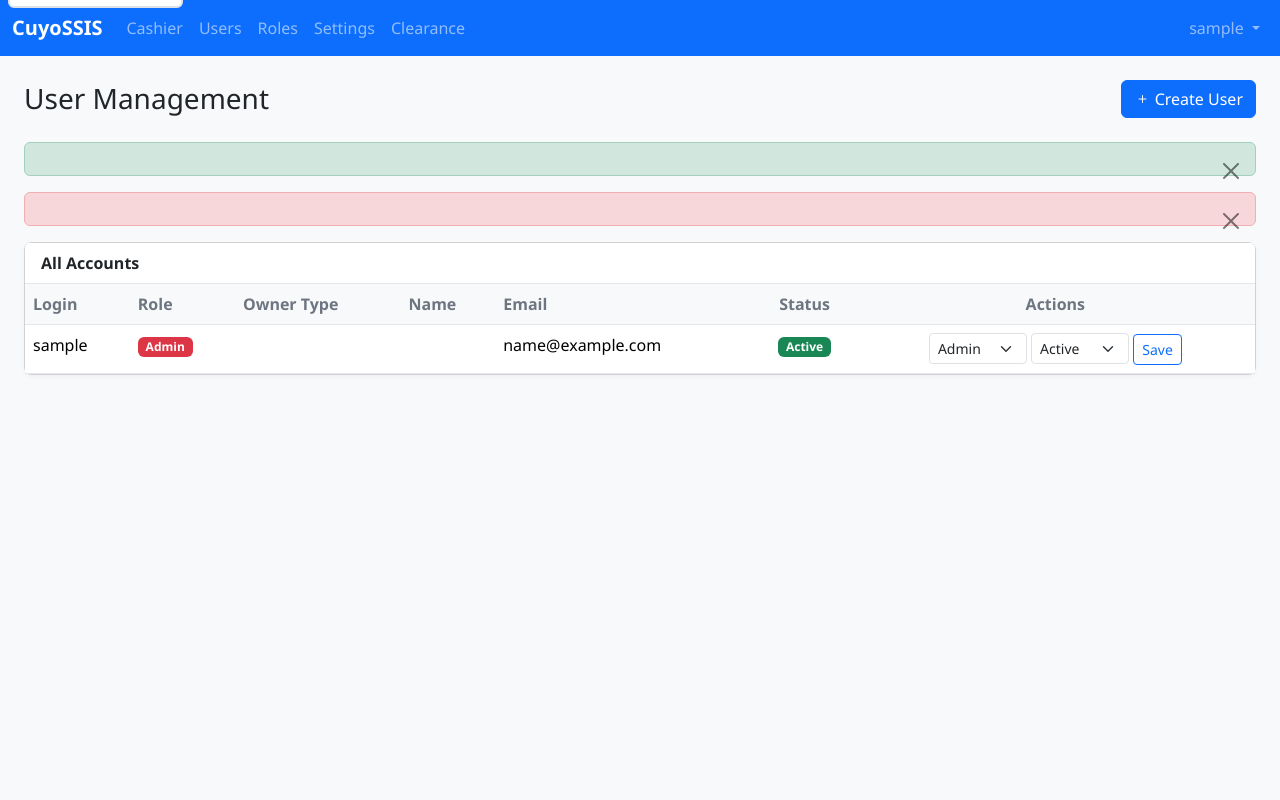
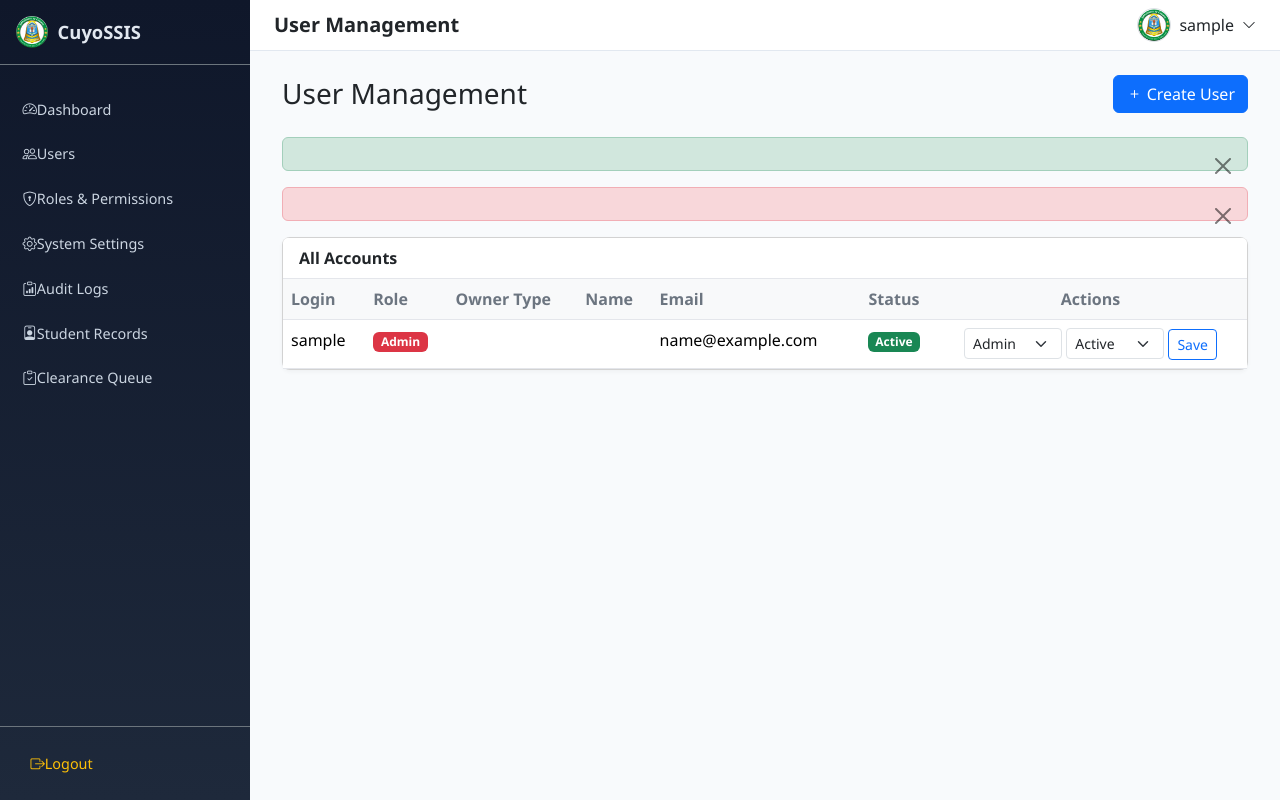
Before and after one commit to kurtlvc/SSIS-PHP, a PHP site: page /ssis/admin/users in a window 1280 px wide. Run offline with PHP 8.4, Linux system fonts and the light colour scheme; the visitor is signed in with stand-in values (Sample User, id 1); data that the repository does not hold is empty; some libraries are stand-ins or nearby versions.

Commit message:
feat(ui): modernize authenticated dashboard layout with sidebar navigation
Replace the top-navbar-only app layout with a modern sidebar + header shell:
role-aware sidebar nav (Dashboard/Students/Enrollments/Grade Encoding/
Document Queue/Payments/Daily Report/Clearance/Users/Roles/Settings/
Audit Logs), user dropdown, skip-link anchor, and rounded stat cards.
Module pages render inside a properly offset main column; mobile collapses
the sidebar. No route or controller changes.

```diff
--- a/app/Views/layouts/app.php
+++ b/app/Views/layouts/app.php
@@ -6,65 +6,162 @@
     <meta name="description" content="CuyoTech University Student Services Information System">
     <meta name="theme-color" content="#1e4f3f">
     <link rel="icon" type="image/webp" href="/ssis/assets/cuyotech-logo-900x900.webp">
-    <title><?= htmlspecialchars($pageTitle ?? $config['system_title'] ?? 'CuyoSSIS') ?></title>
+    <title><?= htmlspecialchars($pageTitle ?? ($config['system_title'] ?? 'CuyoSSIS')) ?></title>
     <link href="https://cdn.jsdelivr.net/npm/bootstrap@6.0.0-alpha.1/dist/css/bootstrap.min.css" rel="stylesheet" integrity="sha384-B/GM4XqrwHnWXNOWMbloTmrYXZg10cakYGmpfsR/bbzQ6JAJI4ihuyADKLnBgrCe" crossorigin="anonymous">
     <link href="https://cdn.jsdelivr.net/npm/bootstrap-icons@1.11.0/font/bootstrap-icons.css" rel="stylesheet">
     <link href="/ssis/assets/css/style.css" rel="stylesheet">
+    <style>
+        :root {
+            --cuyo-teal: #0d9488;
+            --cuyo-teal-dark: #0f766e;
+            --cuyo-navy: #0f172a;
+            --cuyo-navy-light: #1e293b;
+            --cuyo-gray: #f8fafc;
+            --cuyo-border: #e2e8f0;
+        }
+        * { box-sizing: border-box; }
+        .app-shell { min-height: 100vh; }
+        .sidebar {
+            position: fixed;
+            top: 0;
+            left: 0;
+            width: 250px;
+            min-height: 100vh;
+            background: linear-gradient(180deg, var(--cuyo-navy) 0%, var(--cuyo-navy-light) 100%);
+            color: #e2e8f0;
+            z-index: 1020;
+            display: flex;
+            flex-direction: column;
+        }
+        .sidebar .brand-link {
+            display: flex;
+            align-items: center;
+            gap: .6rem;
+            color: var(--cuyo-teal-light);
+            font-weight: 700;
+            font-size: 1.15rem;
+            text-decoration: none;
+        }
+        .sidebar .brand-link img { width: 32px; height: 32px; }
+        .sidebar-nav { flex: 1; overflow-y: auto; }
+        .sidebar .nav-link {
+            color: #cbd5e1;
+            border-radius: .45rem;
+            padding: .6rem .9rem;
+            font-size: .9rem;
+            gap: .6rem;
+            transition: all .15s;
+        }
+        .sidebar .nav-link:hover,
+        .sidebar .nav-link.active {
+            background: rgba(255 255 255 / .1);
+            color: #fff;
+        }
+        .sidebar .nav-link.active { color: var(--cuyo-teal-light); }
+        .main-wrap { margin-left: 250px; }
+        .header {
+            position: sticky;
+            top: 0;
+            z-index: 1010;
+            background: #fff;
+            border-bottom: 1px solid var(--cuyo-border);
+        }
+        .main-content { padding: 1.5rem 2rem; }
+        .user-avatar { width: 34px; height: 34px; object-fit: cover; }
+        @media (max-width: 768px) {
+            .main-wrap { margin-left: 0; }
+            .sidebar { position: relative; width: 100%; min-height: auto; }
+        }
+        .stat-card {
+            border-radius: 1rem;
+            border: 1px solid var(--cuyo-border);
+            transition: transform .1s, box-shadow .15s;
+        }
+        .stat-card:hover { transform: translateY(-2px); box-shadow: 0 8px 20px rgba(15,23,42,.08); }
+    </style>
 </head>
-<body class="bg-light">
+<body class="bg-cuyo-gray">
 <a href="#main-content" class="skip-link position-absolute top-0 start-0 p-2 m-2 z-3 bg-white border border-2 rounded">Skip to main content</a>
+
 <?php if (isset($_SESSION['account_id'])): ?>
-<nav class="navbar navbar-expand-lg navbar-dark bg-primary mb-4" role="navigation" aria-label="Main navigation">
-    <div class="container-fluid">
-        <a class="navbar-brand" href="<?= $config['site_url'] ?>/<?= $module === 'student' ? 'student/dashboard' : ($module === 'registrar' ? 'registrar/enrollments' : ($module === 'cashier' ? 'cashier/dashboard' : ($module === 'department' ? 'department/clearance' : 'admin/users'))) ?>">CuyoSSIS</a>
-        <button class="navbar-toggler" type="button" data-bs-toggle="collapse" data-bs-target="#navbarNav"
-                aria-controls="navbarNav" aria-expanded="false" aria-label="Toggle navigation">
-            <span class="navbar-toggler-icon"></span>
-        </button>
-        <div class="collapse navbar-collapse" id="navbarNav">
-            <ul class="navbar-nav me-auto">
-                <?php if ($_SESSION['account_role'] === 'student'): ?>
-                    <li class="nav-item"><a class="nav-link" href="/ssis/student/dashboard">Dashboard</a></li>
-                    <li class="nav-item"><a class="nav-link" href="/ssis/student/grades">Grades</a></li>
-                    <li class="nav-item"><a class="nav-link" href="/ssis/student/schedule">Schedule</a></li>
-                    <li class="nav-item"><a class="nav-link" href="/ssis/student/documents/request">Documents</a></li>
-                <?php elseif (in_array($_SESSION['account_role'], ['faculty', 'chair', 'dean'])): ?>
-                    <li class="nav-item"><a class="nav-link" href="/ssis/registrar/enrollments">Enrollments</a></li>
-                    <li class="nav-item"><a class="nav-link" href="/ssis/registrar/grades/encode">Grade Encoding</a></li>
-                    <li class="nav-item"><a class="nav-link" href="/ssis/registrar/documents/queue">Document Queue</a></li>
-                <?php elseif (in_array($_SESSION['account_role'], ['cashier', 'admin'])): ?>
-                    <li class="nav-item"><a class="nav-link" href="/ssis/cashier/dashboard">Cashier</a></li>
+<div class="app-shell d-flex">
+
+    <!-- Sidebar -->
+    <aside class="sidebar d-flex flex-column" role="navigation" aria-label="Sidebar navigation">
+        <div class="sidebar-header p-3 border-bottom border-secondary">
+            <?php
+            $role = $_SESSION['account_role'] ?? 'student';
+            $home = '/ssis/' . ($role === 'student' ? 'student/dashboard' : ($role === 'admin' ? 'admin/dashboard' : ($role === 'cashier' ? 'cashier/dashboard' : ($role === 'dean' || $role === 'chair' ? 'registrar/dashboard' : 'department/dashboard'))));
+            ?>
+            <a class="brand-link" href="<?= $home ?>">
+                <img src="/ssis/assets/cuyotech-logo-900x900.webp" alt="CuyoSSIS">
+                <span>CuyoSSIS</span>
+            </a>
+        </div>
+
+        <nav class="sidebar-nav nav nav-pills flex-column mx-2 my-4 gap-1">
+            <?php if ($role === 'student'): ?>
+                <a class="nav-link" href="/ssis/student/dashboard"><i class="bi bi-speedometer2"></i>Dashboard</a>
+                <a class="nav-link" href="/ssis/student/grades"><i class="bi bi-journal-text"></i>Grades</a>
+                <a class="nav-link" href="/ssis/student/schedule"><i class="bi bi-calendar-event"></i>Schedule</a>
+                <a class="nav-link" href="/ssis/student/documents/request"><i class="bi bi-folder2-open"></i>Documents</a>
+                <a class="nav-link" href="/ssis/student/documents/history"><i class="bi bi-clock"></i>Request History</a>
+                <a class="nav-link" href="/ssis/student/clearance"><i class="bi bi-clipboard-check"></i>Clearance</a>
+                <a class="nav-link" href="/ssis/student/profile"><i class="bi bi-person"></i>Profile</a>
+            <?php elseif (in_array($role, ['faculty', 'chair', 'dean'])): ?>
+                <a class="nav-link" href="/ssis/registrar/dashboard"><i class="bi bi-speedometer2"></i>Dashboard</a>
+                <a class="nav-link" href="/ssis/registrar/students"><i class="bi bi-people"></i>Students</a>
+                <a class="nav-link" href="/ssis/registrar/enrollments"><i class="bi bi-journal-check"></i>Enrollments</a>
+                <a class="nav-link" href="/ssis/registrar/grades/encode"><i class="bi bi-pencil-square"></i>Grade Encoding</a>
+                <a class="nav-link" href="/ssis/registrar/documents/queue"><i class="bi bi-folder2-open"></i>Document Queue</a>
+            <?php elseif ($role === 'cashier'): ?>
+                <a class="nav-link" href="/ssis/cashier/dashboard"><i class="bi bi-speedometer2"></i>Dashboard</a>
+                <a class="nav-link" href="/ssis/cashier/payments/process"><i class="bi bi-credit-card-2-front"></i>Process Payment</a>
+                <a class="nav-link" href="/ssis/cashier/reports/daily"><i class="bi bi-bar-chart-steps"></i>Daily Report</a>
+            <?php elseif ($role === 'admin'): ?>
+                <a class="nav-link" href="/ssis/admin/dashboard"><i class="bi bi-speedometer2"></i>Dashboard</a>
+                <a class="nav-link" href="/ssis/admin/users"><i class="bi bi-people"></i>Users</a>
+                <a class="nav-link" href="/ssis/admin/roles"><i class="bi bi-shield-lock"></i>Roles &amp; Permissions</a>
+                <a class="nav-link" href="/ssis/admin/system-settings"><i class="bi bi-gear"></i>System Settings</a>
+                <a class="nav-link" href="/ssis/admin/audit-logs"><i class="bi bi-clipboard-data"></i>Audit Logs</a>
+                <a class="nav-link" href="/ssis/registrar/students"><i class="bi bi-person-badge"></i>Student Records</a>
+                <a class="nav-link" href="/ssis/department/clearance"><i class="bi bi-clipboard-check"></i>Clearance Queue</a>
             <?php endif; ?>
-                <?php if ($_SESSION['account_role'] === 'admin'): ?>
-                    <li class="nav-item"><a class="nav-link" href="/ssis/admin/users">Users</a></li>
-                    <li class="nav-item"><a class="nav-link" href="/ssis/admin/roles">Roles</a></li>
-                    <li class="nav-item"><a class="nav-link" href="/ssis/admin/system-settings">Settings</a></li>
-                <?php endif; ?>
-                <?php if (in_array($_SESSION['account_role'], ['chair', 'dean', 'admin'])): ?>
-                    <li class="nav-item"><a class="nav-link" href="/ssis/department/clearance">Clearance</a></li>
-                <?php endif; ?>
-            </ul>
-                <ul class="navbar-nav ms-auto">
-                <li class="nav-item dropdown">
-                    <a class="nav-link dropdown-toggle" href="#" role="button" data-bs-toggle="dropdown"
-                       aria-expanded="false" aria-haspopup="true" aria-label="User menu">
-                        <?= htmlspecialchars($_SESSION['account_login']) ?>
+        </nav>
+
+        <div class="p-3 border-top border-secondary">
+            <a class="nav-link text-warning" href="/ssis/logout">
+                <i class="bi bi-box-arrow-right"></i>Logout
+            </a>
+        </div>
+    </aside>
+
+    <!-- Main -->
+    <div class="main-wrap flex-grow-1 d-flex flex-column">
+        <header class="header d-flex align-items-center justify-content-between px-4 py-2">
+            <h1 class="h5 fw-bold mb-0"><?= htmlspecialchars($pageTitle ?? 'Dashboard') ?></h1>
+            <div class="dropdown">
+                <a href="#" role="button" data-bs-toggle="dropdown" aria-expanded="false" aria-haspopup="true" aria-label="User menu"
+                   class="d-flex align-items-center text-decoration-none text-dark gap-2">
+                    <img src="/ssis/assets/cuyotech-logo-900x900.webp" alt="Avatar" class="user-avatar rounded-circle border">
+                    <span class="d-none d-sm-inline fw-medium"><?= htmlspecialchars($_SESSION['account_login'] ?? 'User') ?></span>
+                    <i class="bi bi-chevron-down small"></i>
                 </a>
                 <ul class="dropdown-menu dropdown-menu-end">
+                    <?php if ($role === 'student'): ?>
+                        <li><a class="dropdown-item" href="/ssis/student/profile">Profile</a></li>
+                    <?php endif; ?>
                     <li><a class="dropdown-item" href="/ssis/logout">Logout</a></li>
                 </ul>
-                </li>
-            </ul>
             </div>
-    </div>
-</nav>
-<?php endif; ?>
+        </header>
 
-    <main id="main-content" role="main" class="container-fluid px-4">
+        <main id="main-content" class="main-content flex-grow-1 overflow-y-auto" role="main">
             <?php if (isset($_SESSION['flash'])): ?>
                 <?php foreach ($_SESSION['flash'] as $key => $msg): ?>
                     <?php if (in_array($key, ['error', 'success'])): ?>
                         <div class="alert alert-<?= $key === 'error' ? 'danger' : 'success' ?> alert-dismissible fade show" role="alert" aria-live="polite">
+                            <i class="bi bi-<?= $key === 'error' ? 'exclamation-circle' : 'check-circle' ?> me-1" aria-hidden="true"></i>
                             <?= htmlspecialchars($msg) ?>
                             <button type="button" class="btn-close" data-bs-dismiss="alert" aria-label="Close"></button>
                         </div>
@@ -73,12 +170,17 @@
                 <?php unset($_SESSION['flash']); ?>
             <?php endif; ?>
 
-    <?php if (isset($content)): ?>
-        <?= $content ?>
+            <?= $content ?? '' ?>
+        </main>
+    </div>
+</div>
+<?php else: ?>
+    <main id="main-content" class="main-content" role="main">
+        <?= $content ?? '' ?>
+    </main>
 <?php endif; ?>
-</main>
 
-<script type="module" src="https://cdn.jsdelivr.net/npm/bootstrap@6.0.0-alpha.1/dist/js/bootstrap.bundle.min.js" integrity="sha384-1a/pXj49ZQ1aHEmrJ+gMw1otqoVsYwlEnlD8mIfY2TV03r20Y0CN7uqx1tQogjPL" crossorigin="anonymous"></script>
+<script src="https://cdn.jsdelivr.net/npm/bootstrap@6.0.0-alpha.1/dist/js/bootstrap.bundle.min.js" integrity="sha384-1a/pXj49ZQ1aHEmrJ+gMw1otqoVsYwlEnlD8mIfY2TV03r20Y0CN7uqx1tQogjPL" crossorigin="anonymous"></script>
 <script src="https://code.jquery.com/jquery-3.7.1.min.js"></script>
 </body>
 </html>
```
Lines whose indentation alone changed are shown as unchanged.
